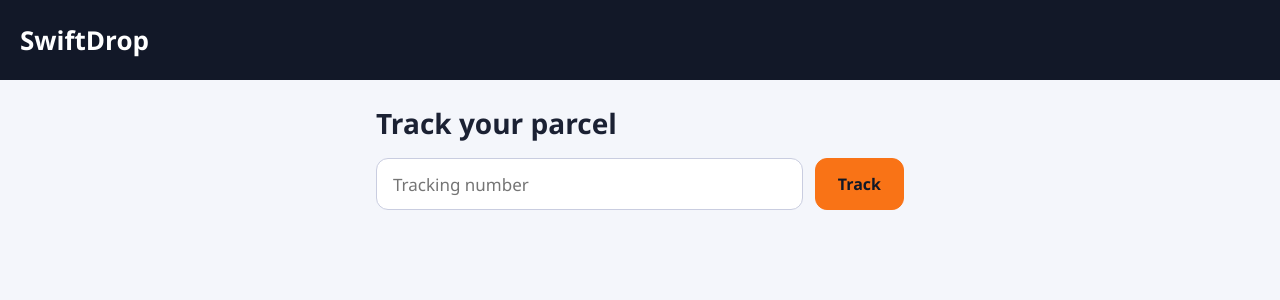
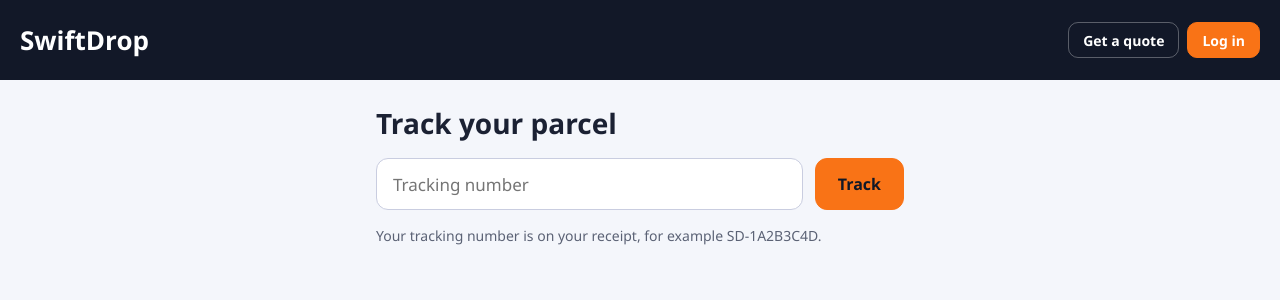
Before and after one commit to Swiftdrop23/Frontend, a React (Vite) app: page /track in a window 1280 px wide. Shown: the top 300 px of the page. Built offline with nearby package versions, Linux system fonts and the light colour scheme; no server answers.

Commit message:
Public track page: navigation, hint and login link
Co-Authored-By: Claude Opus 5.5 <noreply@anthropic.com>

```diff
--- a/src/pages/public/TrackParcel.tsx
+++ b/src/pages/public/TrackParcel.tsx
@@ -4,9 +4,12 @@ import { Link, useNavigate, useParams } from "react-router-dom";
 import { Button, StatusBadge } from "../../components/ui";
 import Timeline from "../../components/tracking/Timeline";
 import { trackPublic, NOT_FOUND_MESSAGE } from "../../api/tracking";
+import { getUser } from "../../api/auth";
+import { homePath } from "../../config/navigation";
 import { errMessage } from "../../utils/errors";
 import type { PublicTracking } from "../../types/tracking";
 import "../../components/tracking/tracking.css";
+import "./publicTrack.css";
 
 /** Public, mobile-first tracking page. Routes: /track and /track/:trackingNumber. No login. */
 export default function TrackParcel() {
@@ -38,10 +41,19 @@ export default function TrackParcel() {
   }
 
   const notFound = error === NOT_FOUND_MESSAGE;
+  const user = getUser();
 
   return (
     <div className="public-track">
-      <header className="public-bar"><Link to="/track">SwiftDrop</Link></header>
+      <header className="public-bar">
+        <Link to="/track">SwiftDrop</Link>
+        <nav className="public-nav" aria-label="SwiftDrop">
+          <Link to="/get-a-quote">Get a quote</Link>
+          {user
+            ? <Link className="primary" to={homePath(user.role)}>My dashboard</Link>
+            : <Link className="primary" to="/login">Log in</Link>}
+        </nav>
+      </header>
       <main className="public-body">
         <h1>Track your parcel</h1>
         <form className="public-search" onSubmit={submit} role="search">
@@ -50,6 +62,7 @@ export default function TrackParcel() {
             autoCapitalize="characters" spellCheck={false} maxLength={40} onChange={(e) => setInput(e.target.value)} />
           <Button type="submit" variant="primary" loading={busy}>Track</Button>
         </form>
+        <p className="public-hint">Your tracking number is on your receipt, for example SD-1A2B3C4D.</p>
 
         {error && (notFound ? (
           <div className="public-missing" role="alert">
@@ -66,6 +79,10 @@ export default function TrackParcel() {
             <span className="tracking-number">{result.trackingNumber}</span>
             <StatusBadge status={result.status} />
             <Timeline steps={result.timeline} />
+            <p className="public-more">
+              Sent this parcel? <Link to={user ? homePath(user.role) : "/login"}>{user ? "Open your dashboard" : "Log in"}</Link> to
+              see delivery details and follow the courier live.
+            </p>
           </section>
         )}
       </main>
--- /dev/null
+++ b/src/pages/public/publicTrack.css
@@ -0,0 +1,13 @@
+.public-bar { display: flex; align-items: center; justify-content: space-between; gap: 12px; flex-wrap: wrap; }
+.public-nav { display: flex; align-items: center; gap: 8px; flex-wrap: wrap; }
+.public-nav a {
+  display: inline-flex; align-items: center; min-height: 36px; padding: 0 14px; border-radius: 10px;
+  border: 1px solid color-mix(in srgb, currentColor 30%, transparent);
+  color: inherit; font-size: 14px; font-weight: 650; text-decoration: none;
+}
+.public-nav a:hover { border-color: currentColor; }
+.public-nav a.primary { background: var(--orange, #f97316); border-color: var(--orange, #f97316); color: #fff; }
+.public-nav a:focus-visible { outline: 2px solid var(--orange, #f97316); outline-offset: 2px; }
+.public-hint { margin: 8px 0 0; font-size: 14px; color: var(--muted, #667085); }
+.public-more { margin: 18px 0 0; font-size: 14px; color: var(--muted, #667085); }
+.public-more a { color: var(--orange, #f97316); font-weight: 650; }
```
